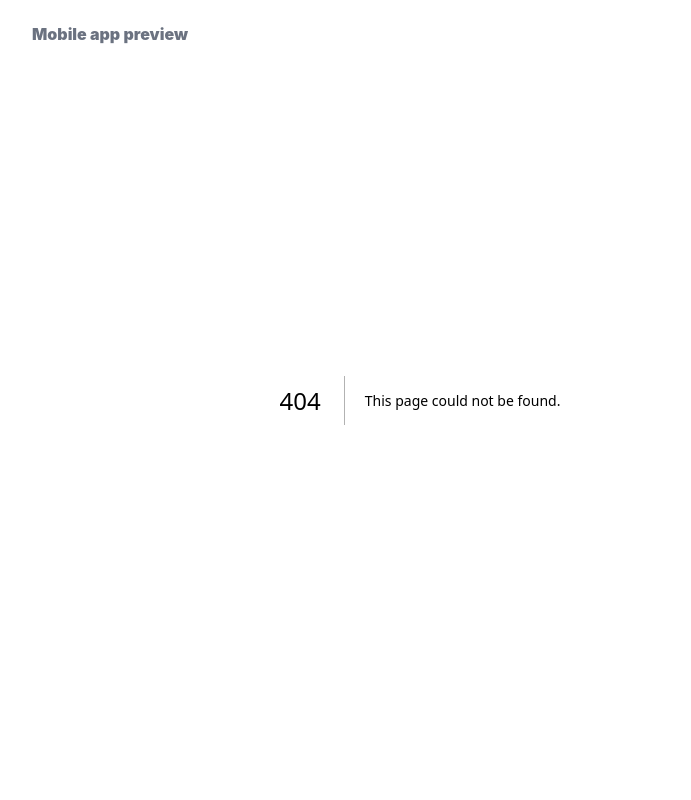
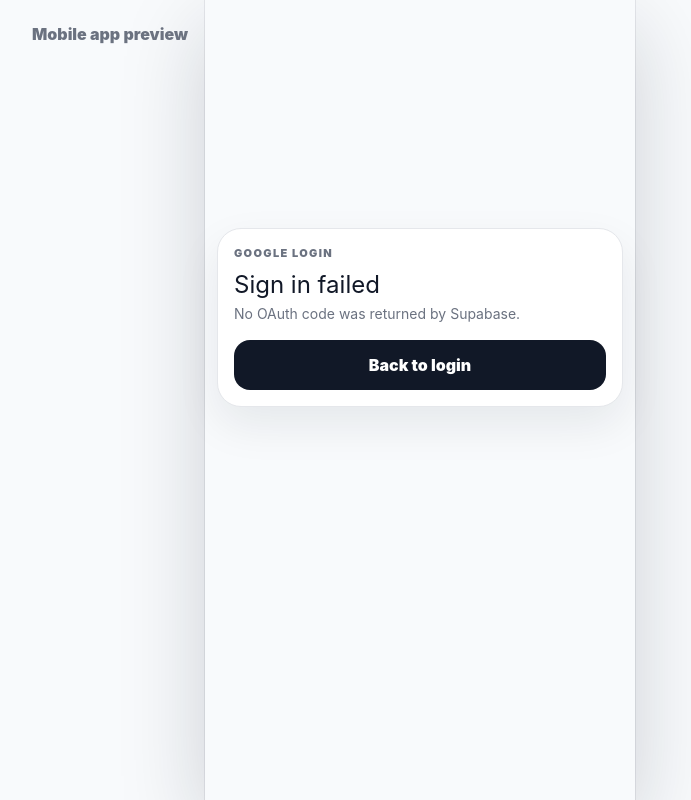
Before and after one commit to DonaldMerdanaj/hoptodrop, a Next.js app: page /auth/callback in a window 1280 px wide. Before the commit this address had no page. Shown: the whole page, without its empty margins (220-911 px from the left). Built offline with nearby package versions, Linux system fonts and the light colour scheme; no server answers.

Commit message:
Add Supabase Google auth dashboard

```diff
--- /dev/null
+++ b/app/auth/callback/page.tsx
@@ -0,0 +1,80 @@
+"use client";
+
+import { Suspense, useEffect, useState } from "react";
+import Link from "next/link";
+import { useRouter, useSearchParams } from "next/navigation";
+import { isSupabaseConfigured, supabase } from "@/lib/supabase";
+
+function AuthCallbackContent() {
+  const router = useRouter();
+  const searchParams = useSearchParams();
+  const [message, setMessage] = useState("Finishing secure sign in...");
+  const [error, setError] = useState("");
+
+  useEffect(() => {
+    async function finishAuth() {
+      if (!isSupabaseConfigured || !supabase) {
+        setError("Supabase is not configured. Add the Supabase URL and anon key.");
+        return;
+      }
+
+      const code = searchParams.get("code");
+      const next = searchParams.get("next") || "/dashboard";
+      const oauthError = searchParams.get("error_description") || searchParams.get("error");
+
+      if (oauthError) {
+        setError(oauthError);
+        return;
+      }
+
+      if (!code) {
+        setError("No OAuth code was returned by Supabase.");
+        return;
+      }
+
+      const { error: exchangeError } = await supabase.auth.exchangeCodeForSession(code);
+      if (exchangeError) {
+        setError(exchangeError.message);
+        return;
+      }
+
+      setMessage("Signed in. Redirecting...");
+      router.replace(next);
+    }
+
+    finishAuth();
+  }, [router, searchParams]);
+
+  return (
+    <main className="auth-page">
+      <section className="auth-card callback-card">
+        <div className="eyebrow">Google login</div>
+        <h1>{error ? "Sign in failed" : "Welcome back"}</h1>
+        <p>{error || message}</p>
+        {error && (
+          <Link className="primary-btn" href="/customer-login">
+            Back to login
+          </Link>
+        )}
+      </section>
+    </main>
+  );
+}
+
+export default function AuthCallbackPage() {
+  return (
+    <Suspense
+      fallback={
+        <main className="auth-page">
+          <section className="auth-card callback-card">
+            <div className="eyebrow">Google login</div>
+            <h1>Welcome back</h1>
+            <p>Finishing secure sign in...</p>
+          </section>
+        </main>
+      }
+    >
+      <AuthCallbackContent />
+    </Suspense>
+  );
+}
--- a/app/customer-login/page.tsx
+++ b/app/customer-login/page.tsx
@@ -13,7 +13,7 @@
           <h1>Manage live rides</h1>
           <p>Track assigned drivers, fare estimates, payment method, and ride status.</p>
         </div>
-        <AuthForm role="customer" />
+        <AuthForm role="customer" redirectPath="/dashboard" />
         <CustomerBookings />
       </section>
       <BottomNav />
--- /dev/null
+++ b/app/dashboard/page.tsx
@@ -0,0 +1,104 @@
+"use client";
+
+import { useEffect, useState } from "react";
+import Link from "next/link";
+import { useRouter } from "next/navigation";
+import { LogOut, MapPinned, UserRound } from "lucide-react";
+import BottomNav from "@/components/BottomNav";
+import TopNav from "@/components/TopNav";
+import { isSupabaseConfigured, supabase } from "@/lib/supabase";
+
+type DashboardUser = {
+  avatarUrl: string;
+  email: string;
+  name: string;
+};
+
+export default function DashboardPage() {
+  const router = useRouter();
+  const [user, setUser] = useState<DashboardUser | null>(null);
+  const [loading, setLoading] = useState(true);
+  const [error, setError] = useState("");
+
+  useEffect(() => {
+    async function loadUser() {
+      if (!isSupabaseConfigured || !supabase) {
+        setError("Supabase is not configured. Add the Supabase URL and anon key.");
+        setLoading(false);
+        return;
+      }
+
+      const { data, error: userError } = await supabase.auth.getUser();
+      if (userError) {
+        setError(userError.message);
+        setLoading(false);
+        return;
+      }
+
+      if (!data.user) {
+        router.replace("/customer-login");
+        return;
+      }
+
+      const metadata = data.user.user_metadata || {};
+      setUser({
+        avatarUrl: metadata.avatar_url || metadata.picture || "",
+        email: data.user.email || "",
+        name: metadata.full_name || metadata.name || data.user.email || "HopToDrop rider"
+      });
+      setLoading(false);
+    }
+
+    loadUser();
+  }, [router]);
+
+  async function logout() {
+    if (!supabase) return;
+    setLoading(true);
+    await supabase.auth.signOut();
+    router.replace("/customer-login");
+  }
+
+  return (
+    <main className="auth-page dashboard-page">
+      <TopNav />
+      <section className="auth-card dashboard-card">
+        <div className="eyebrow">Rider dashboard</div>
+        <h1>Your account</h1>
+
+        {loading && <p className="status-message">Loading your profile...</p>}
+        {error && <p className="status-message">{error}</p>}
+
+        {!loading && user && (
+          <>
+            <div className="profile-panel">
+              {user.avatarUrl ? (
+                <img src={user.avatarUrl} alt={user.name} />
+              ) : (
+                <span className="profile-fallback">
+                  <UserRound size={28} />
+                </span>
+              )}
+              <div>
+                <strong>{user.name}</strong>
+                <span>{user.email}</span>
+              </div>
+            </div>
+
+            <div className="dashboard-actions">
+              <Link className="primary-btn" href="/">
+                <MapPinned size={18} />
+                Book a ride
+              </Link>
+              <button className="secondary-btn" type="button" onClick={logout}>
+                <LogOut size={18} />
+                Log out
+              </button>
+            </div>
+          </>
+        )}
+      </section>
+      <BottomNav />
+    </main>
+  );
+}
--- a/app/globals.css
+++ b/app/globals.css
@@ -121,6 +121,17 @@
 .auth-form-title { margin: 0; font-size: 18px; }
 .auth-toggle { border: 0; background: transparent; color: var(--ink); font-weight: 900; text-decoration: underline; }
 .auth-note { color: var(--muted); font-size: 12px; text-align: center; }
+.callback-card { margin-top: 18vh; }
+.dashboard-card { display: grid; gap: 14px; }
+.profile-panel { display: grid; grid-template-columns: 58px 1fr; align-items: center; gap: 12px; padding: 12px; border: 1px solid var(--line); border-radius: 20px; background: var(--surface-soft); }
+.profile-panel img, .profile-fallback { width: 58px; height: 58px; border-radius: 999px; }
+.profile-panel img { object-fit: cover; border: 1px solid var(--line); }
+.profile-fallback { display: grid; place-items: center; color: #fff; background: var(--ink); }
+.profile-panel div { display: grid; gap: 4px; min-width: 0; }
+.profile-panel strong { overflow: hidden; text-overflow: ellipsis; white-space: nowrap; font-size: 18px; }
+.profile-panel span { overflow: hidden; text-overflow: ellipsis; white-space: nowrap; color: var(--muted); font-size: 13px; }
+.dashboard-actions { display: grid; gap: 10px; }
+.dashboard-actions .secondary-btn { display: inline-flex; align-items: center; justify-content: center; gap: 8px; width: 100%; }
 .driver-controls, .driver-registration { margin-top: 18px; }
 .driver-login-note, .account-strip, .form-section, .driver-status, .list-item, .job-card { border: 1px solid var(--line); border-radius: 18px; background: var(--surface); }
 .driver-login-note, .account-strip { display: grid; gap: 5px; margin-top: 14px; padding: 12px; }
--- a/components/AuthForm.tsx
+++ b/components/AuthForm.tsx
@@ -1,9 +1,17 @@
 "use client";
 
+import { useRouter } from "next/navigation";
 import { useState } from "react";
 import { isSupabaseConfigured, supabase } from "@/lib/supabase";
 
-export default function AuthForm({ role, onAuthChange }: { role: "customer" | "driver"; onAuthChange?: () => void }) {
+type AuthFormProps = {
+  role: "customer" | "driver";
+  onAuthChange?: () => void;
+  redirectPath?: string;
+};
+
+export default function AuthForm({ role, onAuthChange, redirectPath }: AuthFormProps) {
+  const router = useRouter();
   const [mode, setMode] = useState<"login" | "signup">("login");
   const [email, setEmail] = useState("");
   const [password, setPassword] = useState("");
@@ -21,6 +29,7 @@
     else {
       setMessage("Signed in successfully.");
       onAuthChange?.();
+      if (redirectPath) router.replace(redirectPath);
     }
   }
 
@@ -40,6 +49,7 @@
     else {
       setMessage("Account created. Please check your email if confirmation is enabled.");
       onAuthChange?.();
+      if (redirectPath) router.replace(redirectPath);
     }
   }
 
@@ -53,7 +63,7 @@
     const { error } = await supabase.auth.signInWithOAuth({
       provider: "google",
       options: {
-        redirectTo: `${window.location.origin}/${role === "driver" ? "driver-login" : "customer-login"}`,
+        redirectTo: `${window.location.origin}/auth/callback?next=${encodeURIComponent(redirectPath || (role === "driver" ? "/driver-login" : "/dashboard"))}`,
         queryParams: {
           access_type: "offline",
           prompt: "consent"
--- a/lib/supabase.ts
+++ b/lib/supabase.ts
@@ -6,5 +6,11 @@
 export const isSupabaseConfigured = Boolean(supabaseUrl && supabaseAnonKey);
 
 export const supabase = isSupabaseConfigured
-  ? createClient(supabaseUrl, supabaseAnonKey)
+  ? createClient(supabaseUrl, supabaseAnonKey, {
+      auth: {
+        autoRefreshToken: true,
+        detectSessionInUrl: true,
+        persistSession: true
+      }
+    })
   : null;
```
